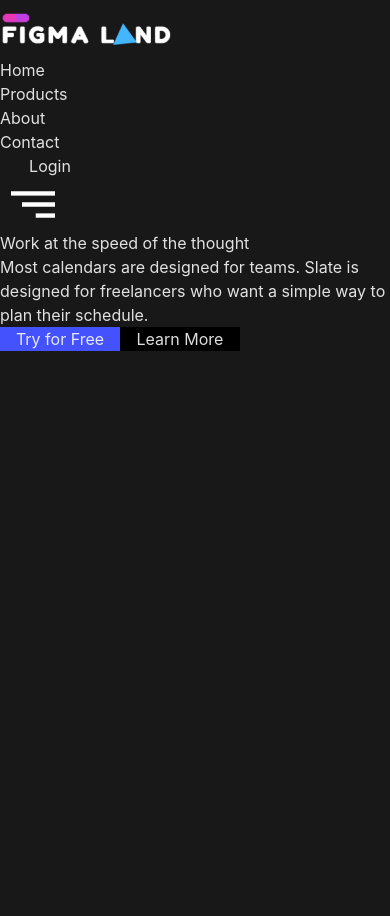
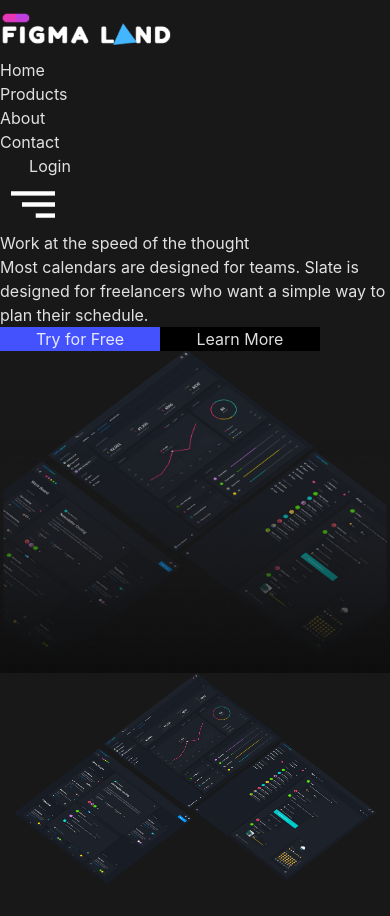
Before and after one commit to LuckxSz/startup, a React (Vite) app: page / in a window 390 px wide. Shown: the top 916 px of the page. Built offline with nearby package versions, Linux system fonts and the light colour scheme.

Commit message:
update -> responsive design done, Features component add

```diff
--- a/src/App.jsx
+++ b/src/App.jsx
@@ -1,3 +1,4 @@
+import { Features } from "./Components/Features/Features"
 import { Header } from "./Components/Header/Header"
 import { Hero } from './Components/Hero/Hero'
 export const App = () => {
@@ -7,6 +8,10 @@ export const App = () => {
       <Hero mainText="Work at the speed of the thought"
         subHeading="Most calendars are designed for teams. Slate is designed for
 freelancers who want a simple way to plan their schedule." />
+      <Features>
+
+      </Features>
+
     </div>
   )
 }
--- /dev/null
+++ b/src/Components/Features/Features.jsx
@@ -0,0 +1,7 @@
+export const Features = ({ children }) => {
+  return (
+    <div className="w-full bg-white">
+      {children}
+    </div>
+  )
+}
--- a/src/Components/Header/Image.jsx
+++ b/src/Components/Header/Image.jsx
@@ -3,7 +3,7 @@ import menu from '../../assets/bx_bx-menu-alt-right.png';
 export const Image = () => {
   return (
     <img
-      className="md:hidden w-12 h-12 hover:rotate-90 hover:scale-110 transform transition duration-300 ease-in-out cursor-pointer"
+      className=" md:hidden w-16 mt-6 h-16 hover:rotate-90 hover:scale-110 transform transition duration-300 ease-in-out cursor-pointer"
       src={menu}
       alt="Menu Icon"
     />
--- a/src/Components/Header/NavBar.jsx
+++ b/src/Components/Header/NavBar.jsx
@@ -2,7 +2,7 @@ export const NavBar = () => {
   const liItems = ["Home", "Products", "About", "Contact"];
 
   return (
-    <ul className="hidden md:flex md:justify-center gap-14 ">
+    <ul className="hidden md:flex md:justify-center gap-14">
       {liItems.map((item, id) => (
         <li key={id} className='list-none cursor-pointer hover:text-[#4452FE] duration-300'>
           <a href="/"> {item} </a>
--- a/src/Components/Hero/Hero.jsx
+++ b/src/Components/Hero/Hero.jsx
@@ -1,14 +1,21 @@
+import screens from '../../assets/screens.png'
+import screensMD from '../../assets/screensMD.png'
 import { Button } from '../utils/Button'
 export const Hero = ({ mainText, subHeading }) => {
   return (
-    <div className=" w-[402px] h-[452px] md:h-[350px] md:w-[630px]  flex flex-col justify-center m-auto items-center">
-      <h1 className="text-white text-5xl  md:text-6xl">{mainText}</h1>
-      <span className=" mt-8 md:text-1xl  md:mt-5tracking-wide ">{subHeading}</span>
-      <div className='flex flex-col md:flex-row md:gap-7    '>
-
-        <Button text='Try for Free' bgColor="#4452FE" width="120" border="10" />
-        <Button text="Learn More" bgColor="black" width='120' border='' />
+    <>
+      <div className=" w-[402px] h-[452px] md:h-[350px] md:w-[630px]  flex flex-col justify-center m-auto items-center">
+        <h1 className=" mt-14 text-white text-5xl  md:text-6xl">{mainText}</h1>
+        <span className=" mt-8 md:text-1xl  md:mt-5tracking-wide ">{subHeading}</span>
+        <div className='flex flex-col sm:flex md:mr-0 sm:mr-48 md:flex-row md:gap-7'>
+          <Button text='Try for Free' bgColor="#4452FE" width="160" />
+          <Button text="Learn More" bgColor="black" width='160' />
+        </div>
       </div>
-    </div>
+      <div className='block md:justify-center md:m-auto  md:flex min-w-[550px]'>
+        <img className=' md:hidden  w-[1552px] h-[500px] mt-12' src={screens} alt="screen" />
+        <img className='hidden md:flex mt-14 md:justify-center' src={screensMD} alt="" />
+      </div>
+    </>
   )
 }
--- a/src/Components/utils/Button.jsx
+++ b/src/Components/utils/Button.jsx
@@ -1,9 +1,8 @@
-export const Button = ({ text, bgColor, width, border }) => {
+export const Button = ({ text, bgColor, width }) => {
   return (
     <button
-      className={` rounded-sm sm:ml-52 sm:block mt-6 border h-[52px] lg:block md:ml-0 hover:scale-105 duration-300`}
-      style={{ backgroundColor: bgColor, width: `${width}px` }}
-    >
+      className={` rounded-sm sm:ml-52  mt-6 border h-[52px] lg:block md:ml-0 hover:scale-105 duration-300`}
+      style={{ backgroundColor: bgColor, width: `${width}px` }}>
       {text}
     </button>
   );
```
Also changed, not shown: src/assets/screens.png (added), src/assets/screensMD.png (added).
